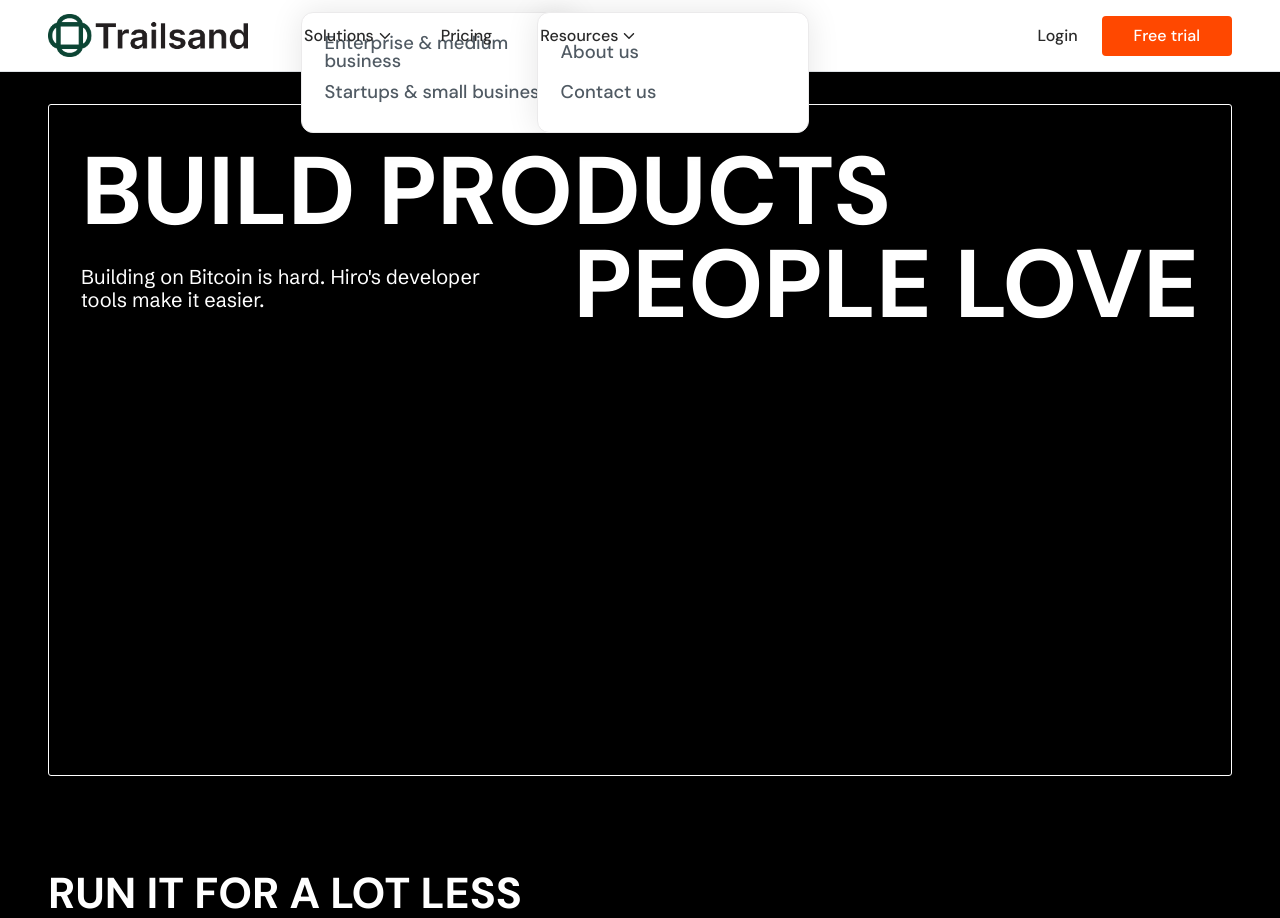
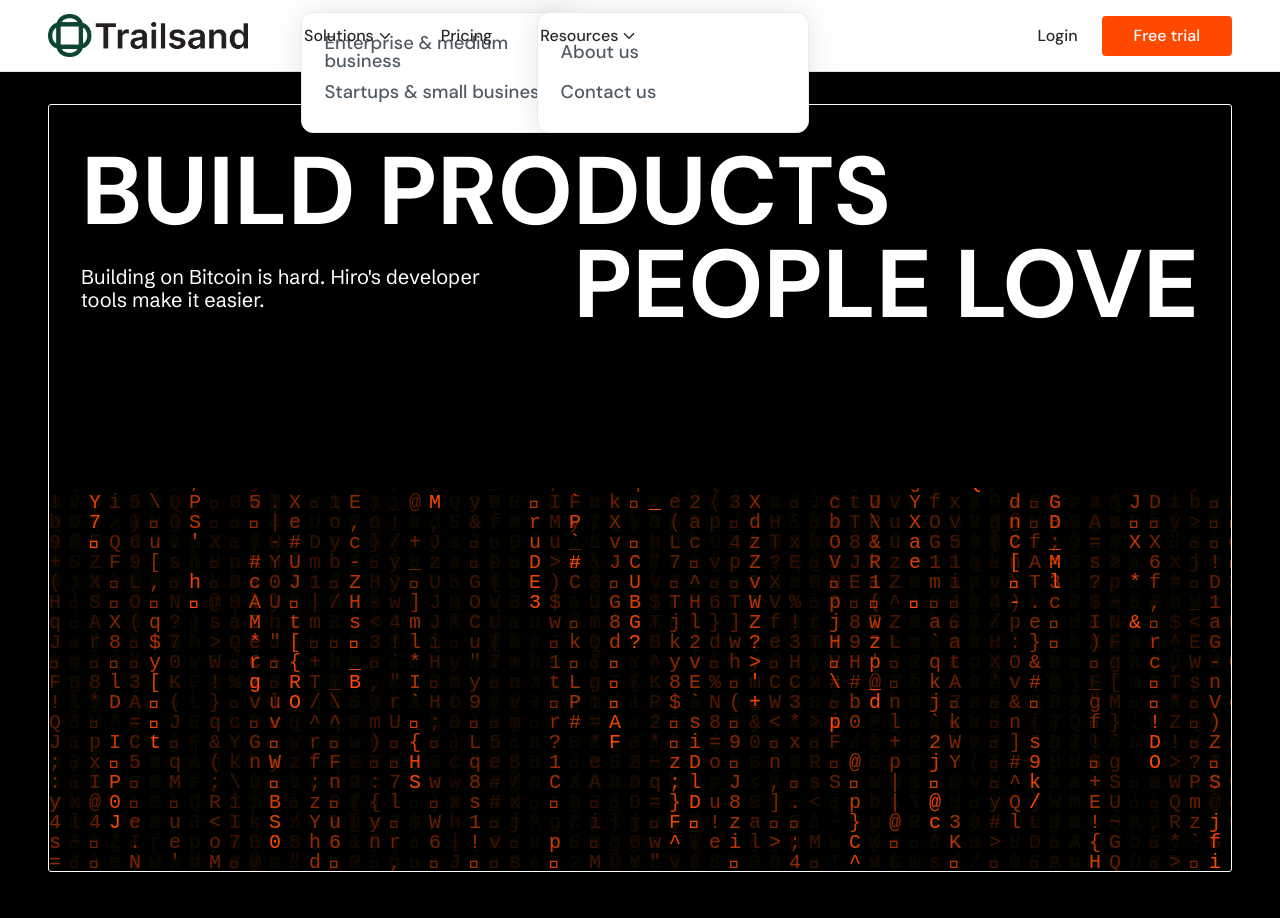
Before and after one commit to victor-alvar/personal-page, a Next.js app: page / in a window 1280 px wide. Shown: the top 918 px of the page. Built offline with nearby package versions, Linux system fonts and the light colour scheme.

Commit message:
Add update hero, add matrix code effect.

```diff
--- a/src/layout/hero/index.tsx
+++ b/src/layout/hero/index.tsx
@@ -1,5 +1,6 @@
 import React from 'react'
 import styles from './styles.module.scss'
+import MatrixBackground from 'layout/matrix'
 
 const Hero = () => {
   return (
@@ -18,6 +19,9 @@ const Hero = () => {
               </p>
             </span>
           </div>
+          <div className={styles.animation__wrap}>
+            <MatrixBackground />
+          </div>
         </div>
       </div>
     </section>
--- a/src/layout/hero/styles.module.scss
+++ b/src/layout/hero/styles.module.scss
@@ -15,7 +15,8 @@
   height: 100vh;
   min-height: 100%;
   line-height: initial;
-  padding: 2rem var(--page-padding-horizontal) 6rem;
+  padding: 2rem var(--page-padding-horizontal) 0;
+  margin-bottom: 6rem;
 }
 
 .wrap {
@@ -27,7 +28,7 @@
 
 .content__wrap {
   width: 100%;
-  height: 100%;
+  height: 50%;
   display: flex;
   position: relative;
   flex-direction: column;
@@ -65,3 +66,11 @@
     }
   }
 }
+
+.animation__wrap {
+  position: relative;
+  width: 100%;
+  bottom: 0;
+  left: 0;
+  height: 50%;
+}
--- /dev/null
+++ b/src/layout/matrix/index.tsx
@@ -0,0 +1,68 @@
+'use client'
+import React, {useEffect, useRef} from 'react'
+
+function MatrixBackground({timeout = 50}) {
+  const canvas = useRef()
+
+  useEffect(() => {
+    const context = canvas.current.getContext('2d')
+
+    const width = document.body.offsetWidth
+    const height = document.body.offsetHeight
+    canvas.current.width = width
+    canvas.current.height = height
+
+    context.fillStyle = '#000'
+    context.fillRect(0, 0, width, height)
+
+    const columns = Math.floor(width / 20) + 1
+    const yPositions = Array.from({length: columns}).fill(0)
+
+    context.fillStyle = '#000'
+    context.fillRect(0, 0, width, height)
+
+    const matrixEffect = () => {
+      context.fillStyle = '#0001'
+      context.fillRect(0, 0, width, height)
+
+      context.fillStyle = '#ff4800'
+      context.font = '15pt monospace'
+
+      yPositions.forEach((y, index) => {
+        const text = String.fromCharCode(Math.random() * 128)
+        const x = index * 20
+        context.fillText(text, x, y)
+
+        if (y > 100 + Math.random() * 10000) {
+          yPositions[index] = 0
+        } else {
+          yPositions[index] = y + 20
+        }
+      })
+    }
+
+    const interval = setInterval(matrixEffect, timeout)
+    return () => {
+      clearInterval(interval)
+    }
+  }, [canvas, timeout])
+
+  return (
+    <div
+      style={{
+        background: '#transparent',
+        overflow: 'hidden',
+        position: 'absolute',
+        height: '100%',
+        width: '100%',
+        zIndex: -1,
+        left: '0',
+        top: '0',
+      }}
+    >
+      <canvas ref={canvas} />
+    </div>
+  )
+}
+
+export default MatrixBackground
```
